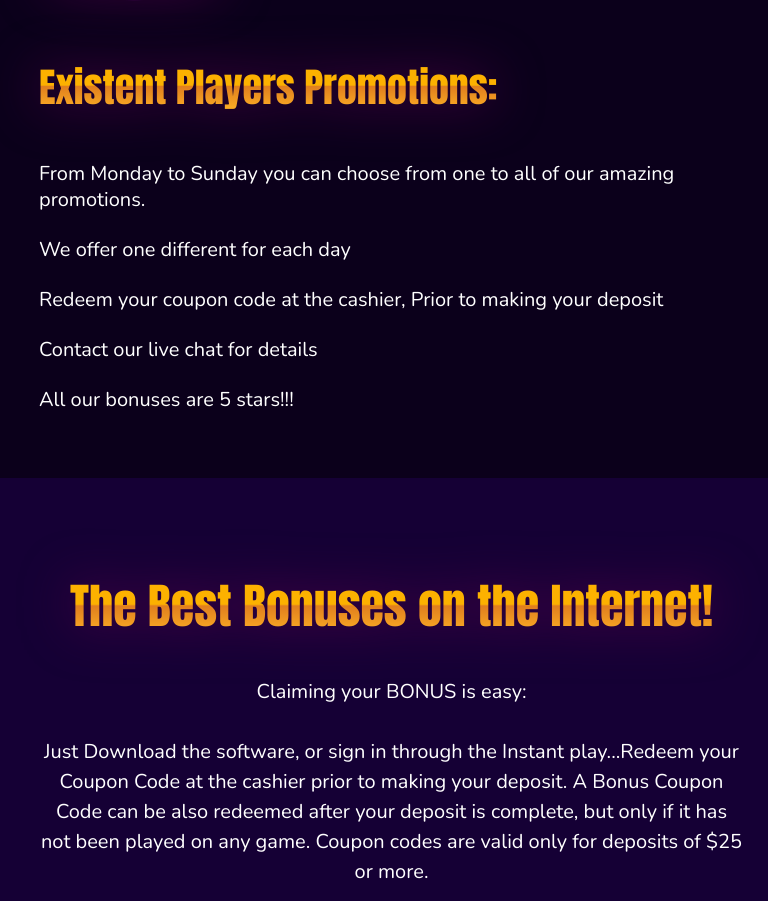
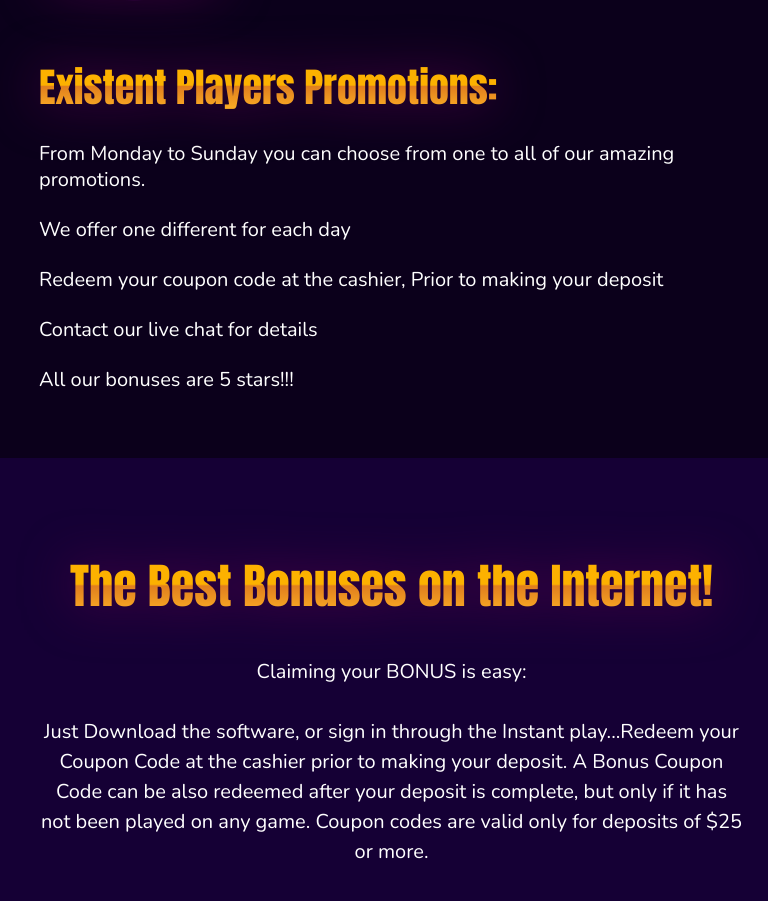
Before and after one commit to jonyrahman626/Jackpot-React, a React (Create React App) app: page /promotion in a window 768 px wide. Shown: the part 1570-2471 px from the top of the page. Built offline with nearby package versions, Linux system fonts and the light colour scheme.

Commit message:
Promotion Responsive

```diff
--- a/src/components/PromotionPlayer/PromotionPlayerResponsive.css
+++ b/src/components/PromotionPlayer/PromotionPlayerResponsive.css
@@ -11,6 +11,10 @@
 
     .pro_player_text h2 {
         font-size: 40px;
+    }
+
+    .pro_player_text p {
+        padding-top: 30px;
     }
 
     @keyframes playerss {
```
